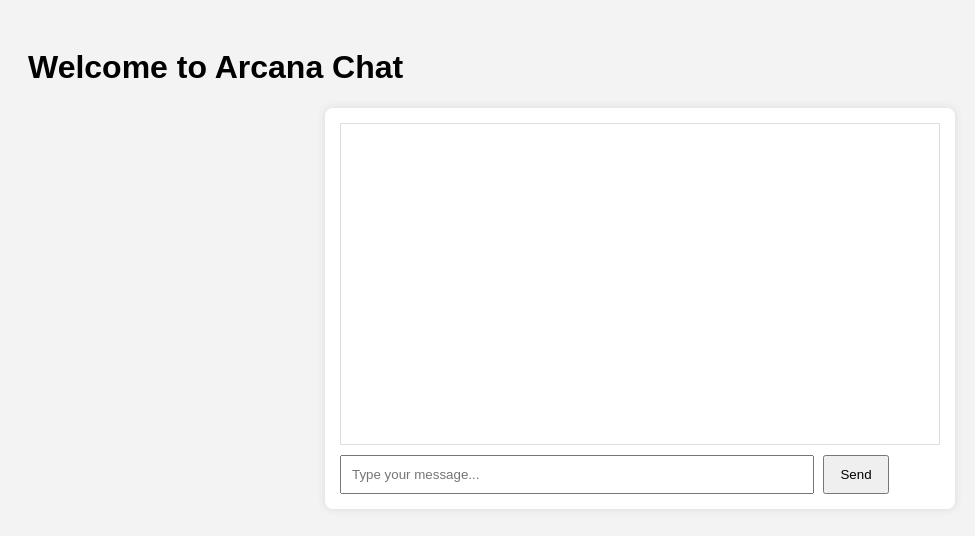
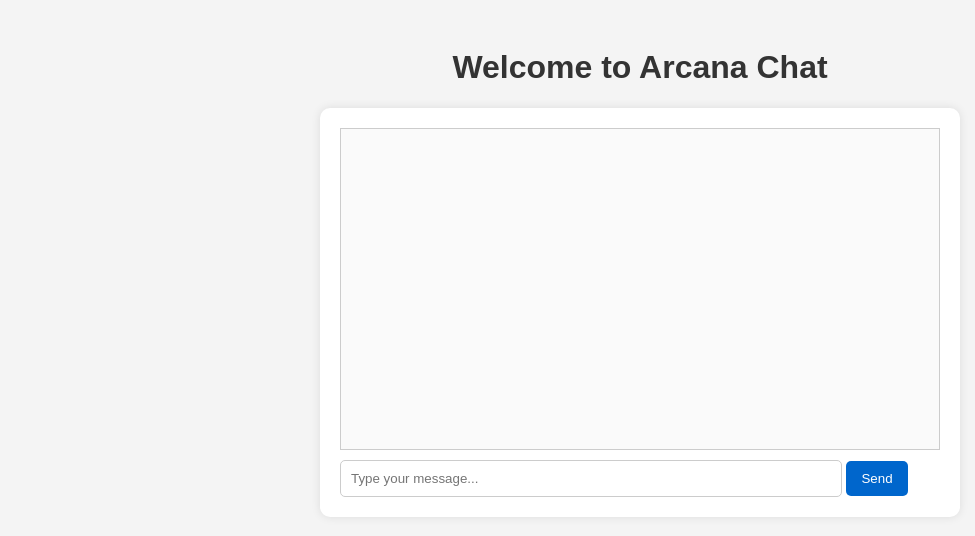
Before and after one commit to mihaibalais/arcana-chat, a plain HTML site: page public/index.html in a window 1280 px wide. Shown: the whole page, without its empty margins (0-975 px from the left). Drawn offline with Linux system fonts and the light colour scheme.

Commit message:
Update style.css

```diff
--- a/public/style.css
+++ b/public/style.css
@@ -1,36 +1,56 @@
 body {
-  font-family: sans-serif;
+  font-family: Arial, sans-serif;
   padding: 20px;
-  background: #f3f3f3;
+  background: #f4f4f4;
+}
+
+h1 {
+  text-align: center;
+  color: #333;
 }
 
 #chat-container {
   max-width: 600px;
-  margin: auto;
+  margin: 0 auto;
   background: white;
-  padding: 15px;
-  border-radius: 8px;
+  padding: 20px;
+  border-radius: 10px;
   box-shadow: 0 0 10px rgba(0,0,0,0.1);
 }
 
 #chat-log {
   height: 300px;
   overflow-y: auto;
-  border: 1px solid #ddd;
+  border: 1px solid #ccc;
   padding: 10px;
   margin-bottom: 10px;
+  background: #fafafa;
 }
 
 .message {
-  margin: 5px 0;
+  margin: 10px 0;
 }
 
-#user-input {
-  width: 75%;
-  padding: 10px;
-  margin-right: 5px;
+.message strong {
+  color: #0066cc;
 }
 
-#send-button {
+input[type="text"] {
+  width: 80%;
+  padding: 10px;
+  border: 1px solid #ccc;
+  border-radius: 5px;
+}
+
+button {
   padding: 10px 15px;
+  border: none;
+  background-color: #0066cc;
+  color: white;
+  border-radius: 5px;
+  cursor: pointer;
 }
+
+button:hover {
+  background-color: #004c99;
+}
```
